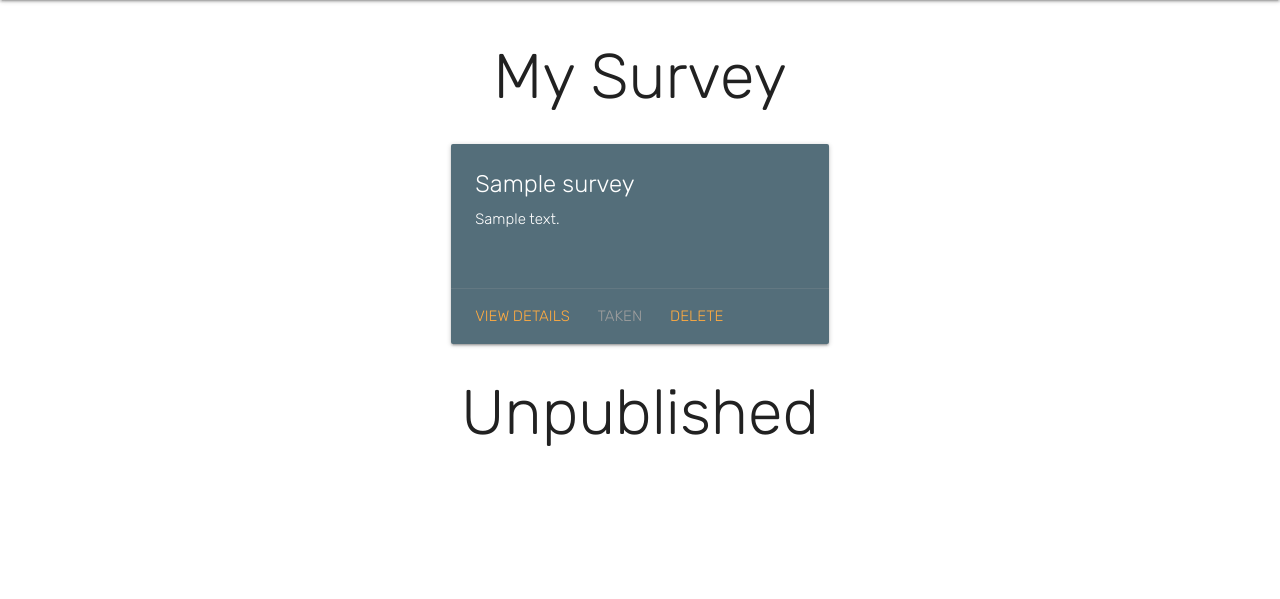
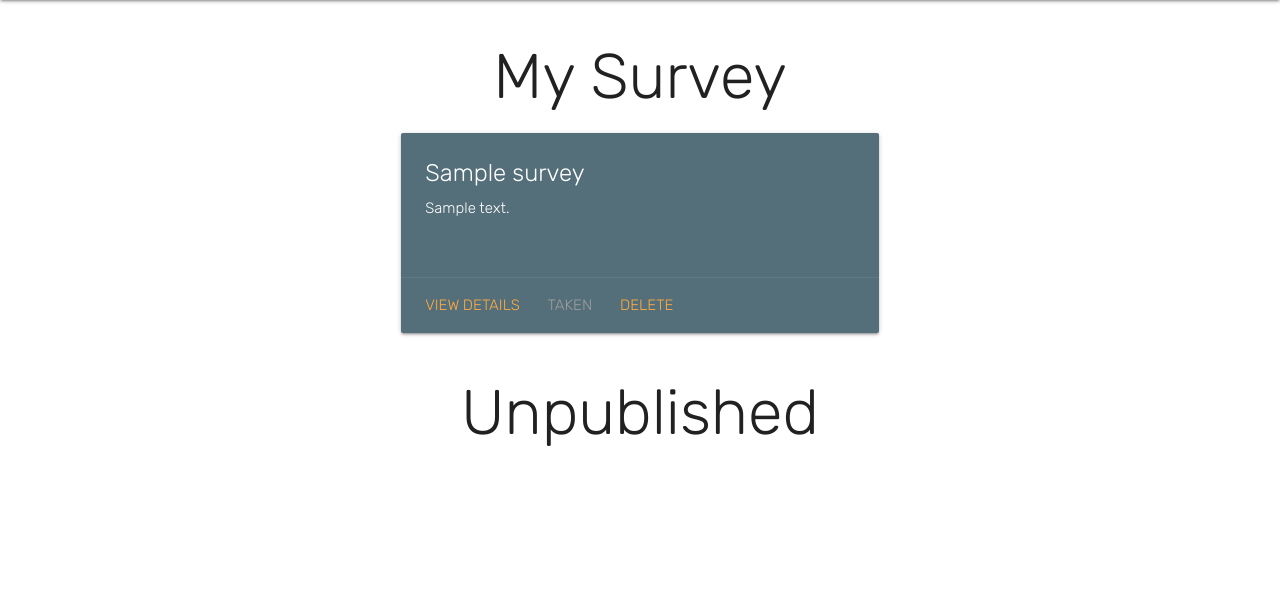
Before and after one commit to saifao/django-survey, a Django app: page /dashboard/ in a window 1280 px wide. Shown: the part 64-663 px from the top of the page. Run offline with Django 4.2, Linux system fonts and the light colour scheme; a user stored in the database is signed in; tables that the repository leaves empty hold one stand-in row (values such as "Sample post").

Commit message:
protected all of the paths

```diff
--- a/djangosurvey/settings.py
+++ b/djangosurvey/settings.py
@@ -114,7 +114,7 @@
 
 USE_I18N = True
 
-USE_TZ = True
+# USE_TZ = True
 
 
 # Static files (CSS, JavaScript, Images)
--- a/main_app/static/css/style.css
+++ b/main_app/static/css/style.css
@@ -43,8 +43,10 @@
 
 
 .surveycard {
+    display: flex;
+    align-items: center;
     height: 200px;
-    width: 400px;
+    width: 500px;
 }
 
 .col,
@@ -54,7 +56,8 @@
 }
 
 .col {
-    width: 100% !important;
+    width: 50vw !important;
+    /* width: 100% !important; */
 }
 
 
--- a/main_app/templates/dashboard.html
+++ b/main_app/templates/dashboard.html
@@ -7,7 +7,7 @@
 {% else %}
 {% for survey in surveys %}
 {% if survey.hasQuestions == True %}
-            <div class="row surveycard" >
+<div class="row surveycard">
     <div class="col s12 m7">
         <div class="card card-height horizontal blue-grey darken-1">
             <div class="card-stacked">
@@ -20,6 +20,7 @@
                     {% if survey.taken %}
                     <a class="grey-text" href="#">Taken</a>
                     {% else %}
+                    <a href="{% url 'question_create' survey.id %}">Question</a>
                     <a href="{% url 'survey_answer' survey.id %}">Take Survey</a>
                     {% endif %}
                     <a href="{% url 'survey_delete' survey.id %}">Delete</a>
@@ -34,7 +35,7 @@
 <h1 class="dashtitle">Unpublished</h1>
 {% for survey in surveys %}
 {% if survey.hasQuestions == False %}
-    <div class="row surveycard" >
+<div class="row surveycard">
     <div class="col s12 m7">
         <div class="card card-height horizontal blue-grey darken-1">
             <div class="card-stacked">
--- a/main_app/views.py
+++ b/main_app/views.py
@@ -3,6 +3,8 @@
 from django.contrib.auth.forms import UserCreationForm
 from .models import Survey, Question
 from django.views.generic.edit import CreateView, DeleteView
+from django.contrib.auth.decorators import login_required
+from django.contrib.auth.mixins import LoginRequiredMixin
 
 def signup(request):
   error_message = ''
@@ -26,6 +28,7 @@
 def home(request):
   return redirect('login')
 
+@login_required
 def surveys_index(request):
   surveys = Survey.objects.all()
   for survey in surveys:
@@ -37,7 +40,7 @@
       survey.taken = False
   return render(request, 'surveys/index.html', {'surveys' : surveys})
 
-class surveys_create(CreateView):
+class surveys_create(LoginRequiredMixin, CreateView):
   model = Survey
   fields = ['name', 'description']
 
@@ -45,7 +48,8 @@
     form.instance.owner = self.request.user
     return super().form_valid(form)
 
-class questions_create(CreateView):
+
+class questions_create(LoginRequiredMixin, CreateView):
   model = Question
   fields = ['question_text', 'option_one', 'option_two', 'option_three']
 
@@ -60,6 +64,7 @@
     context['questions'] = Question.objects.filter(survey=self.kwargs['survey_id'])
     return context
 
+@login_required
 def survey_detail(request, survey_id):
   survey = Survey.objects.get(id=survey_id)
   questions = Question.objects.filter(survey=survey_id)
@@ -67,6 +72,7 @@
   taken_count = len(survey.users_taken.all())
   return render(request, 'surveys/detail.html', {'survey': survey, 'questions': questions, 'taken': taken, 'taken_count' : taken_count})
 
+@login_required
 def dashboard(request):
   surveys = Survey.objects.filter(owner=request.user.id)
   for survey in surveys:
@@ -80,10 +86,11 @@
       survey.taken = False
   return render(request, 'dashboard.html', {'surveys' : surveys})
 
-class SurveyDelete(DeleteView):
+class SurveyDelete(LoginRequiredMixin, DeleteView):
   model = Survey
   success_url = '/dashboard/'
 
+@login_required
 def survey_vote(request, survey_id):
   for key, value in request.POST.items():
     if key != 'csrfmiddlewaretoken':
@@ -93,11 +100,13 @@
       q.save()
   return redirect('assoc_user', survey_id=survey_id, user_id=request.user.id)
 
+@login_required
 def survey_answer(request, survey_id):
   survey = Survey.objects.get(id=survey_id)
   questions = Question.objects.filter(survey=survey_id)
   return render(request, 'surveys/answer.html', {'survey': survey, 'questions': questions})
 
+@login_required
 def assoc_user(request, survey_id, user_id):
   Survey.objects.get(id=survey_id).users_taken.add(user_id)
   return redirect('index')
```
Also changed, not shown: main_app/templates/surveys/detail.html (+2 -5 lines). Lines whose indentation alone changed are shown as unchanged.
